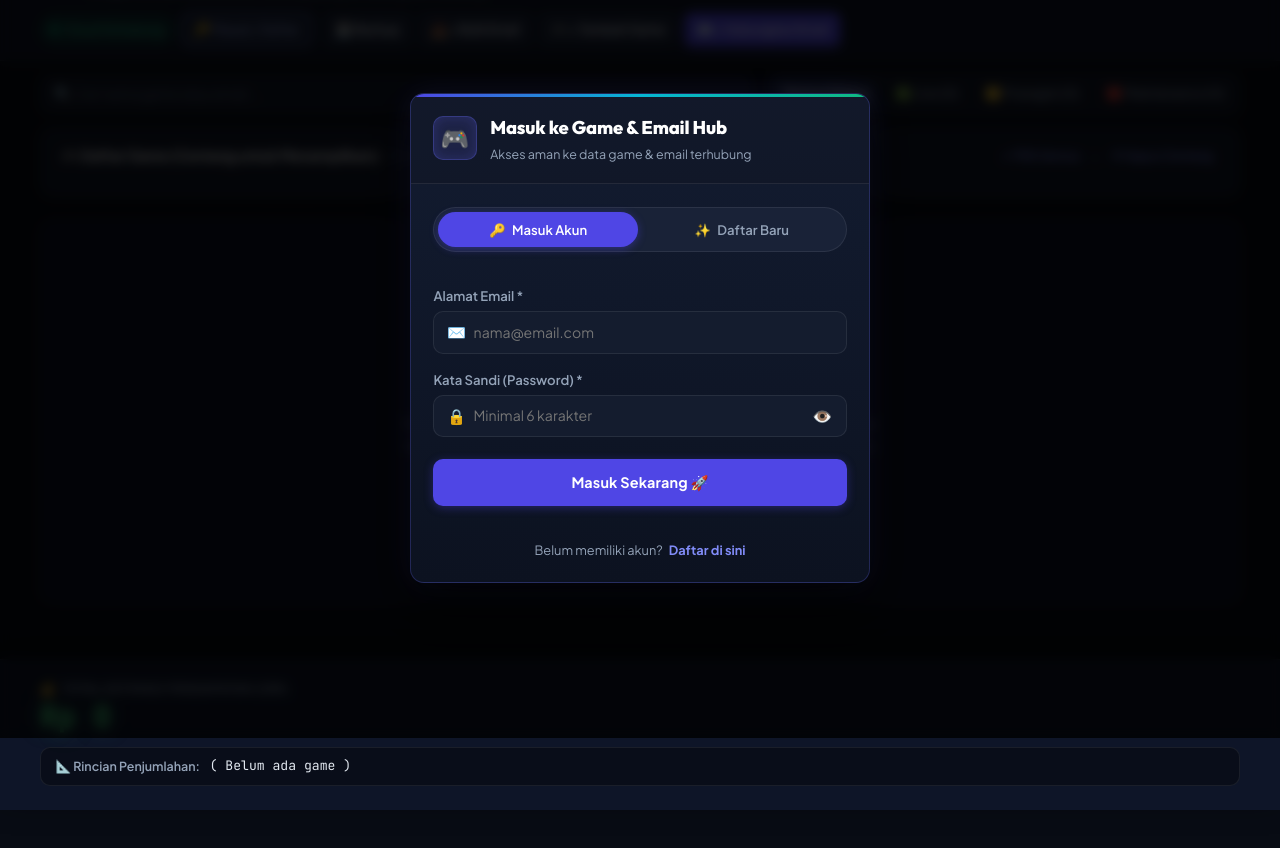
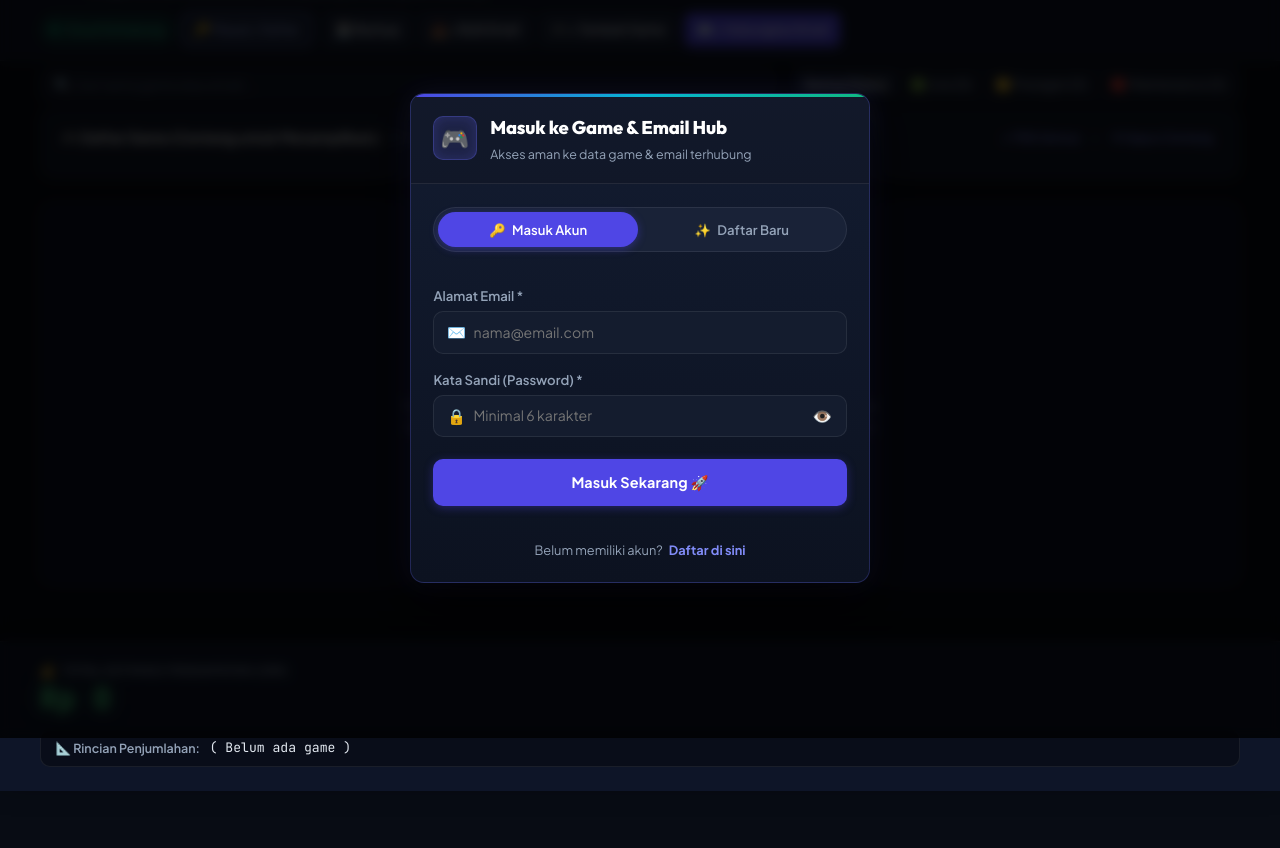
Before and after one commit to markhanprasetiyo01-wq/email-management, a website built with Vite: page index.html in a window 1280 px wide. Shown: the part 62-910 px from the top of the page. Built offline with nearby package versions, Linux system fonts and the light colour scheme.

Commit message:
fix gap ui filter

```diff
--- a/src/style.css
+++ b/src/style.css
@@ -401,27 +401,35 @@ textarea {
   display: flex;
   align-items: center;
   justify-content: space-between;
-  gap: 0.6rem 1rem;
-  margin: 0.75rem 0;
+  gap: 0.35rem 0.75rem;
+  margin: 0.35rem 0;
   flex-wrap: wrap;
 }
 
 .search-wrapper {
-  flex: 1 1 260px;
+  flex: 1 1 240px;
   min-width: 0;
+  display: flex;
+  align-items: center;
+  height: 34px;
+  margin: 0;
+  padding: 0;
 }
 
 .search-input {
   width: 100%;
-  padding: 0.48rem 0.85rem;
+  height: 34px;
+  min-height: 34px;
+  padding: 0 0.85rem;
+  line-height: 34px;
   background: var(--bg-card);
   border: 1px solid var(--border-card);
   border-radius: var(--radius-md);
   color: var(--text-primary);
-  font-size: 0.86rem;
+  font-size: 0.84rem;
   outline: none;
   transition: border-color 0.15s ease, box-shadow 0.15s ease;
-  min-height: 38px;
+  box-sizing: border-box;
 }
 
 .search-input:focus {
@@ -436,31 +444,32 @@ textarea {
 .status-pills-group {
   display: inline-flex;
   align-items: center;
-  gap: 0.35rem;
+  gap: 0.25rem;
   background: var(--bg-card);
-  padding: 0.25rem;
+  padding: 0.2rem;
   border-radius: var(--radius-md);
   border: 1px solid var(--border-card);
   flex-wrap: wrap;
+  min-height: 34px;
 }
 
 .status-pill {
   border: none;
   background: transparent;
   color: var(--text-secondary);
-  font-size: 0.8rem;
+  font-size: 0.78rem;
   font-weight: 600;
-  padding: 0.35rem 0.65rem;
+  padding: 0.25rem 0.6rem;
   border-radius: var(--radius-sm);
   cursor: pointer;
   display: inline-flex;
   align-items: center;
   justify-content: center;
-  gap: 0.35rem;
+  gap: 0.3rem;
   transition: all 0.15s ease;
   white-space: nowrap;
   user-select: none;
-  min-height: 32px;
+  min-height: 28px;
 }
 
 .status-pill:hover {
@@ -1677,27 +1686,31 @@ textarea {
   .filter-bar {
     flex-direction: column;
     align-items: stretch;
-    gap: 0.4rem;
-    margin: 0.45rem 0 0.6rem 0;
+    gap: 0.25rem;
+    margin: 0.25rem 0;
   }
 
   .search-wrapper {
     width: 100%;
+    height: 34px;
+    margin: 0;
+    padding: 0;
   }
 
   .status-pills-group {
     display: grid;
     grid-template-columns: repeat(2, 1fr);
     width: 100%;
-    gap: 0.35rem;
+    gap: 0.25rem;
+    padding: 0.2rem;
   }
 
   .status-pill {
     width: 100%;
     justify-content: center;
-    font-size: 0.78rem;
-    padding: 0.35rem 0.5rem;
-    min-height: 32px;
+    font-size: 0.76rem;
+    padding: 0.25rem 0.4rem;
+    min-height: 28px;
   }
 
   .checklist-header {
```
